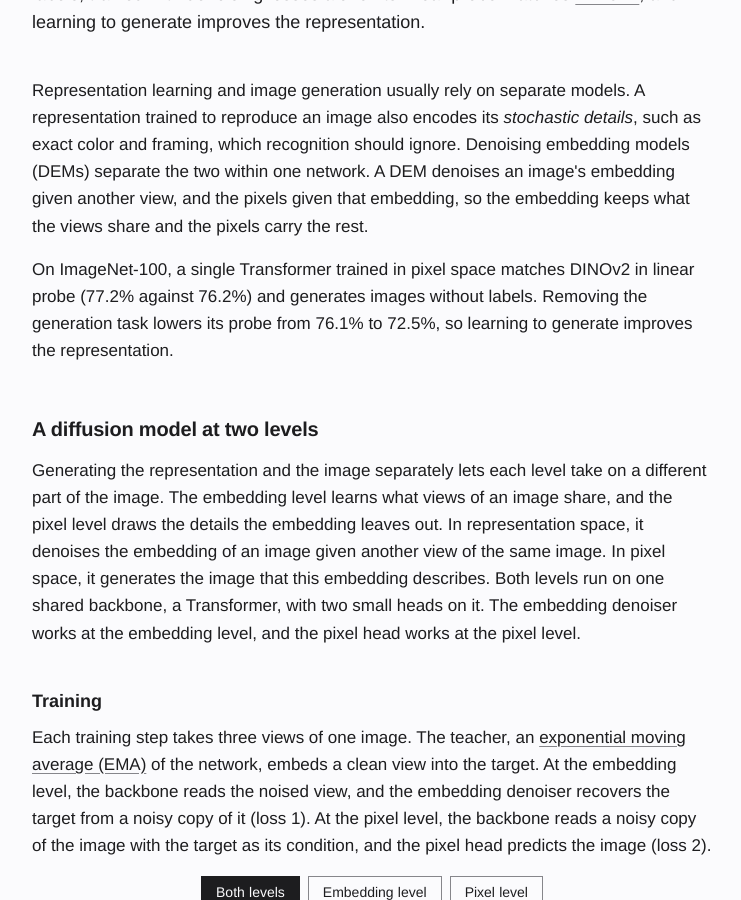
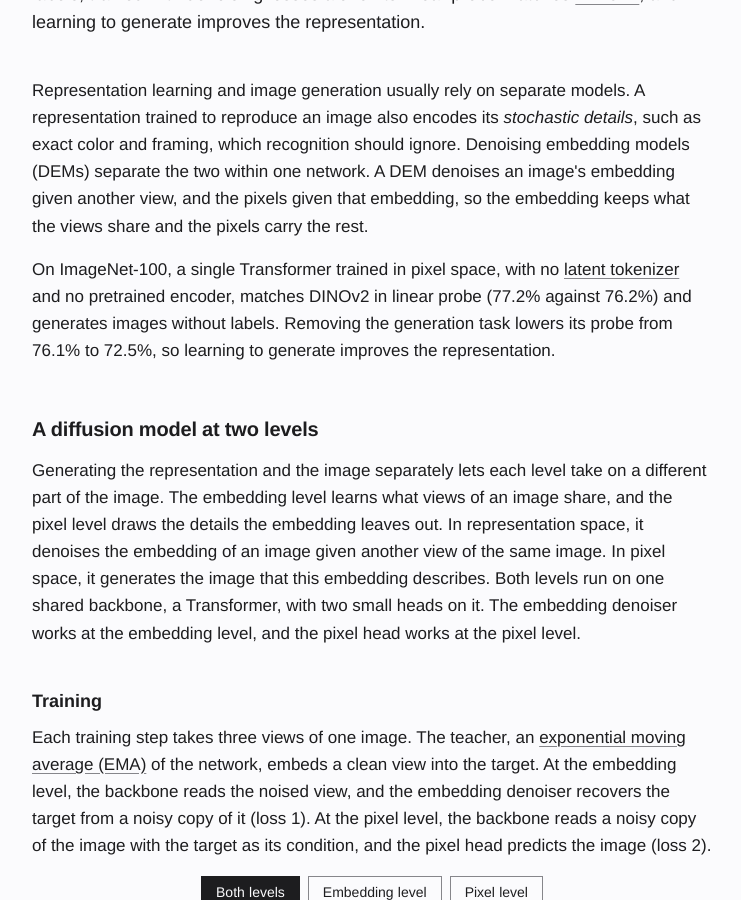
Before and after one commit to rabiulcste/rabiulcste.github.io, a Jekyll site: the page built from dem-denoising-embeddings/index.html, in a window 1280 px wide and 900 px high, scrolled down 1161 px. Shown: the whole window, without its empty margins (268-1009 px from the left). Built offline with Jekyll 4.4.1, drawn with Linux system fonts in a browser that asks for light colours.

Commit message:
DEM page: no latent tokenizer or pretrained encoder

```diff
--- a/dem-denoising-embeddings/index.html
+++ b/dem-denoising-embeddings/index.html
@@ -241,7 +241,7 @@ bibtex: |
 </section>
 <section class="intro">
     <p>Representation learning and image generation usually rely on separate models. A representation trained to reproduce an image also encodes its <em>stochastic details</em>, such as exact color and framing, which recognition should ignore. Denoising embedding models (DEMs) separate the two within one network. A DEM denoises an image's embedding given another view, and the pixels given that embedding, so the embedding keeps what the views share and the pixels carry the rest.</p>
-    <p>On ImageNet-100, a single Transformer trained in pixel space matches DINOv2 in linear probe (77.2% against 76.2%) and generates images without labels. Removing the generation task lowers its probe from 76.1% to 72.5%, so learning to generate improves the representation.</p>
+    <p>On ImageNet-100, a single Transformer trained in pixel space, with no <a href="https://arxiv.org/abs/2112.10752">latent tokenizer</a> and no pretrained encoder, matches DINOv2 in linear probe (77.2% against 76.2%) and generates images without labels. Removing the generation task lowers its probe from 76.1% to 72.5%, so learning to generate improves the representation.</p>
 </section>
 
 <section id="method">
```
